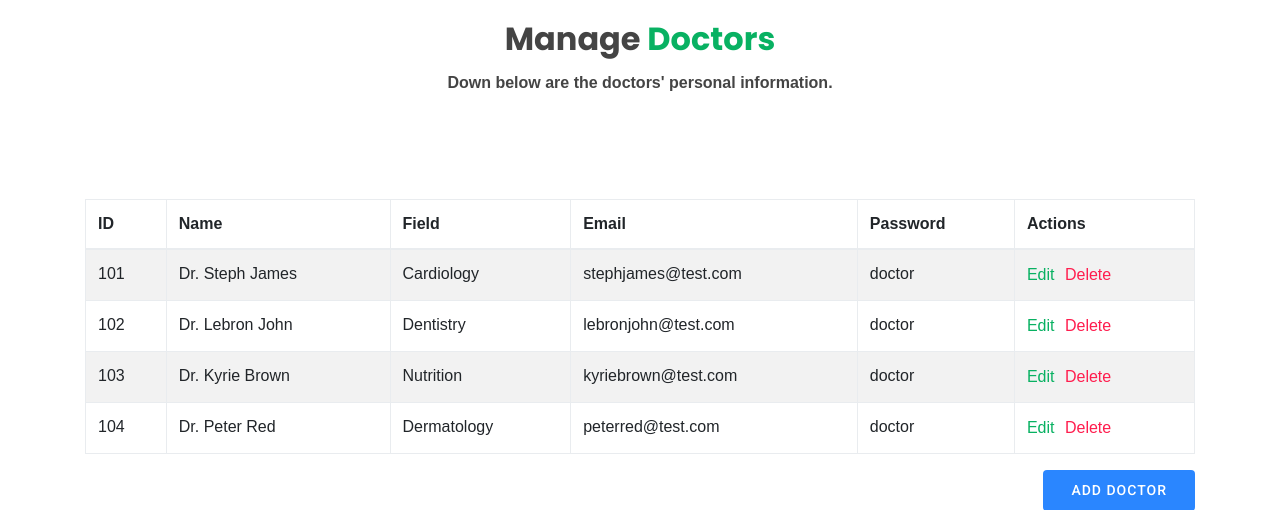
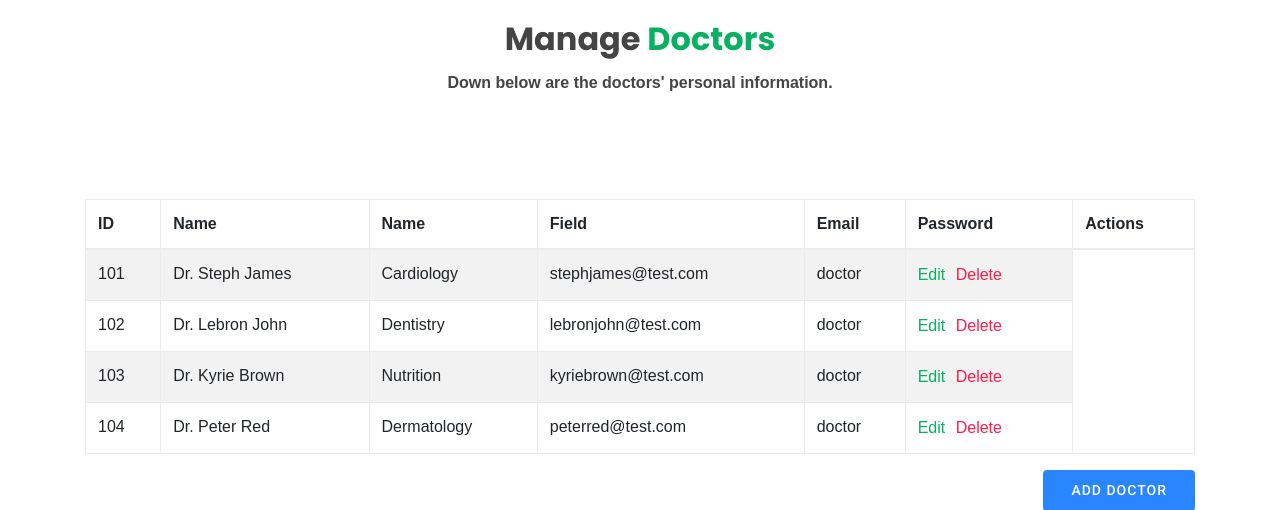
Before and after one commit to chebichebkheireddine/Hospital-Web-site, a PHP site: page /admin/admin-doctor.php in a window 1280 px wide. Shown: the part 179-689 px from the top of the page. Run offline with PHP 8.4, Linux system fonts and the light colour scheme; the visitor is signed in with stand-in values (Sample User, id 1); data comes from the database, SQL or seed files in the repository.

Commit message:
commit file miss

```diff
--- a/appointmed-master/admin/admin-doctor.php
+++ b/appointmed-master/admin/admin-doctor.php
@@ -57,6 +57,7 @@
                     <tr>
                         <th>ID</th>
                         <th>Name </th>
+                        <th>Name </th>
                         <th>Field</th>
                         <th>Email </th>
                         <th>Password</th>
```
